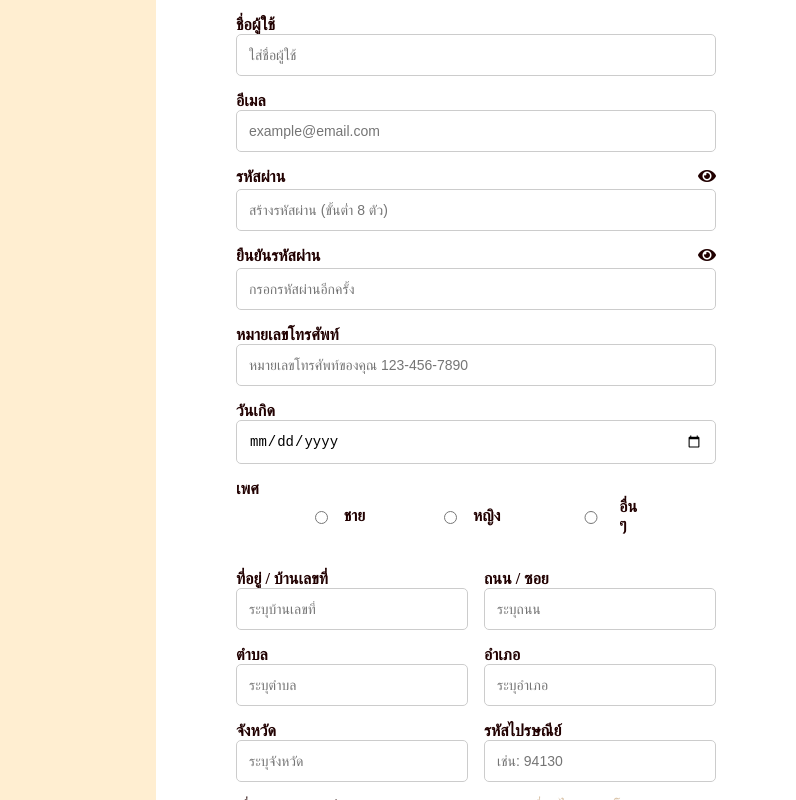
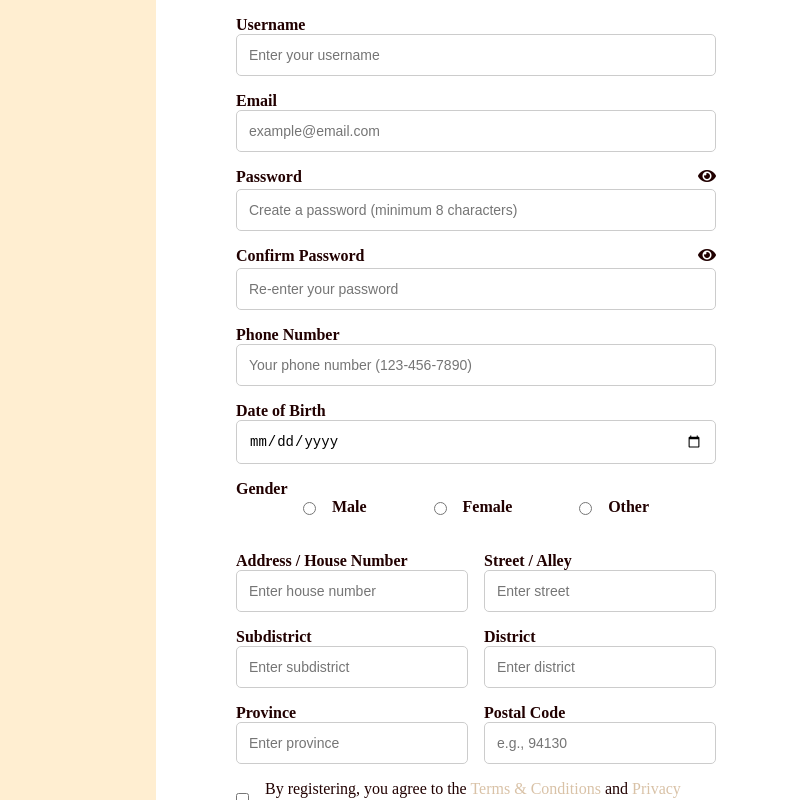
Before and after one commit to A-aman001/buddyNest-webProject, a plain HTML site: page pages/registration.html in a window 1280 px wide. Shown: the full height of the page, 484-1280 px from the left. Drawn offline with Linux system fonts and the light colour scheme; files that its build step writes are made by us from their sources; a web font is replaced by a local one.

Commit message:
ปรับภาษาหน้าลงทะเบียน.
jkh
uoiylctuu

```diff
--- a/pages/registration.html
+++ b/pages/registration.html
@@ -16,7 +16,7 @@
     <link rel="stylesheet" href="https://cdnjs.cloudflare.com/ajax/libs/font-awesome/5.15.3/css/all.min.css">
 
     <!-- CSS -->
-    <link rel="stylesheet" href="assets/css/globals.css">
+    <link rel="stylesheet" href="../../assets/css/globals.css">
 
     <style>
         body {
@@ -171,71 +171,71 @@
                 <div class="container">
                     <!-- Username -->
                     <section class="form-group">
-                        <label for="username">ชื่อผู้ใช้</label>
-                        <input type="text" id="username" placeholder="ใส่ชื่อผู้ใช้" required>
+                        <label for="username">Username</label>
+                        <input type="text" id="username" placeholder="Enter your username" required>
                     </section>
 
                     <!-- Email -->
                     <section class="form-group">
-                        <label for="email">อีเมล</label>
+                        <label for="email">Email</label>
                         <input type="email" id="email" placeholder="example@email.com" required>
                     </section>
 
                     <!-- Password -->
                     <section class="form-group">
                         <div class="form-label">
-                            <label for="password">รหัสผ่าน</label>
+                            <label for="password">Password</label>
                             <span class="toggle-password" onclick="togglePassword('password', 'eye-icon-password')">
                                 <i id="eye-icon-password" class="fas fa-eye"></i>
                             </span>
                         </div>
-                        <input type="password" id="password" placeholder="สร้างรหัสผ่าน (ขั้นต่ำ 8 ตัว)" required>
+                        <input type="password" id="password" placeholder="Create a password (minimum 8 characters)" required>
                     </section>
 
                     <!-- Confirmp password -->
                     <section class="form-group">
                         <div class="form-label">
-                            <label for="confirm-password">ยืนยันรหัสผ่าน</label>
+                            <label for="confirm-password">Confirm Password</label>
                             <span class="toggle-password"
                                 onclick="togglePassword('confirm-password', 'eye-icon-confirm-password')">
                                 <i id="eye-icon-confirm-password" class="fas fa-eye"></i>
                             </span>
                         </div>
-                        <input type="password" id="confirm-password" placeholder="กรอกรหัสผ่านอีกครั้ง" required>
+                        <input type="password" id="confirm-password" placeholder="Re-enter your password" required>
                     </section>
 
                     <!-- Phone and date of birth -->
                     <section class="form-group">
-                        <label for="phone">หมายเลขโทรศัพท์</label>
-                        <input type="tel" id="phone" placeholder="หมายเลขโทรศัพท์ของคุณ 123-456-7890" required>
+                        <label for="phone">Phone Number</label>
+                        <input type="tel" id="phone" placeholder="Your phone number (123-456-7890)" required>
                     </section>
 
                     <!-- Date of birth -->
                     <section class="form-group">
-                        <label for="dob">วันเกิด</label>
+                        <label for="dob">Date of Birth</label>
                         <input type="date" id="dob" required>
                     </section>
 
                     <!-- Gender -->
                     <section class="form-group">
-                        <label>เพศ</label>
+                        <label>Gender</label>
                         <div class="gender-options">
                             <!-- Male -->
                             <div class="gender-input">
                                 <input type="radio" id="male" name="gender" value="male" required>
-                                <label for="male">ชาย</label>
+                                <label for="male">Male</label>
                             </div>
 
                             <!-- Female -->
                             <div class="gender-input">
                                 <input type="radio" id="female" name="gender" value="female">
-                                <label for="female">หญิง</label>
+                                <label for="female">Female</label>
                             </div>
 
                             <!-- Others -->
                             <div class="gender-input">
                                 <input type="radio" id="other" name="gender" value="other">
-                                <label for="other">อื่น ๆ</label>
+                                <label for="other">Other</label>
                             </div>
                         </div>
                     </section>
@@ -244,49 +244,50 @@
                     <section class="form-group">
                         <div class="form-inline">
                             <div>
-                                <label for="street">ที่อยู่ / บ้านเลขที่</label>
-                                <input type="text" id="street" placeholder="ระบุบ้านเลขที่" required>
+                                <label for="street">Address / House Number</label>
+                                <input type="text" id="street" placeholder="Enter house number" required>
                             </div>
                             <div>
-                                <label for="alley">ถนน / ซอย</label>
-                                <input type="text" id="alley" placeholder="ระบุถนน" required>
+                                <label for="alley">Street / Alley</label>
+                                <input type="text" id="alley" placeholder="Enter street" required>
                             </div>
                         </div>
                         <div class="form-inline">
                             <div>
-                                <label for="subdistrict">ตำบล</label>
-                                <input type="text" id="subdistrict" placeholder="ระบุตำบล" required>
+                                <label for="subdistrict">Subdistrict</label>
+                                <input type="text" id="subdistrict" placeholder="Enter subdistrict" required>
                             </div>
                             <div>
-                                <label for="district">อำเภอ</label>
-                                <input type="text" id="district" placeholder="ระบุอำเภอ" required>
+                                <label for="district">District</label>
+                                <input type="text" id="district" placeholder="Enter district" required>
                             </div>
                         </div>
                         <div class="form-inline">
                             <div>
-                                <label for="province">จังหวัด</label>
-                                <input type="text" id="province" placeholder="ระบุจังหวัด" required>
+                                <label for="province">Province</label>
+                                <input type="text" id="province" placeholder="Enter province" required>
                             </div>
                             <div>
-                                <label for="postal-code">รหัสไปรษณีย์</label>
-                                <input type="text" id="postal-code" placeholder="เช่น: 94130" required>
+                                <label for="postal-code">Postal Code</label>
+                                <input type="text" id="postal-code" placeholder="e.g., 94130" required>
                             </div>
                         </div>
                     </section>
 
-                    <!-- Terms -->
+                    <!-- Terms & Conditions -->
                     <section class="form-group terms">
-                        <label for="terms">เมื่อทำการลงทะเบียนแล้ว คุณยอมรับ
-                            <a href="#">ข้อกำหนดและเงื่อนไข</a> และ <a href="#">นโยบายความเป็นส่วนตัว</a>
+                        <input type="checkbox" id="terms" required>
+                        <label for="terms">By registering, you agree to the
+                            <a href="#">Terms & Conditions</a> and <a href="#">Privacy Policy</a>
                         </label>
-                        <input type="checkbox" id="terms" required>
                     </section>
 
                     <!-- Reset && submit button -->
                     <section class="actions">
-                        <button type="reset">รีเซ็ต</button>
-                        <button type="submit">ลงทะเบียน</button>
+                        <button type="reset">reset</button>
+                        <button type="submit">submit</button>
                     </section>
+
                 </div>
             </form>
         </section>
```
Also changed, not shown: pages/sign-in.html (+27 -2 lines).
